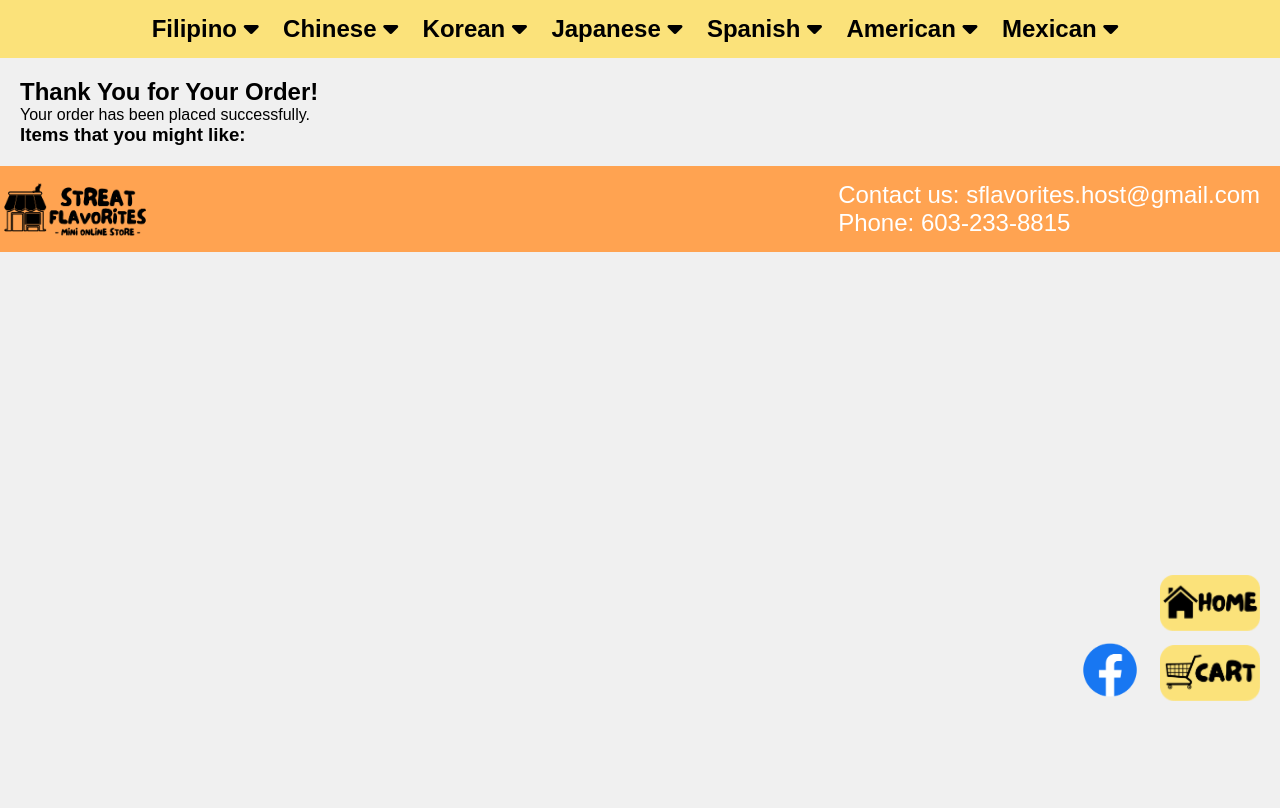
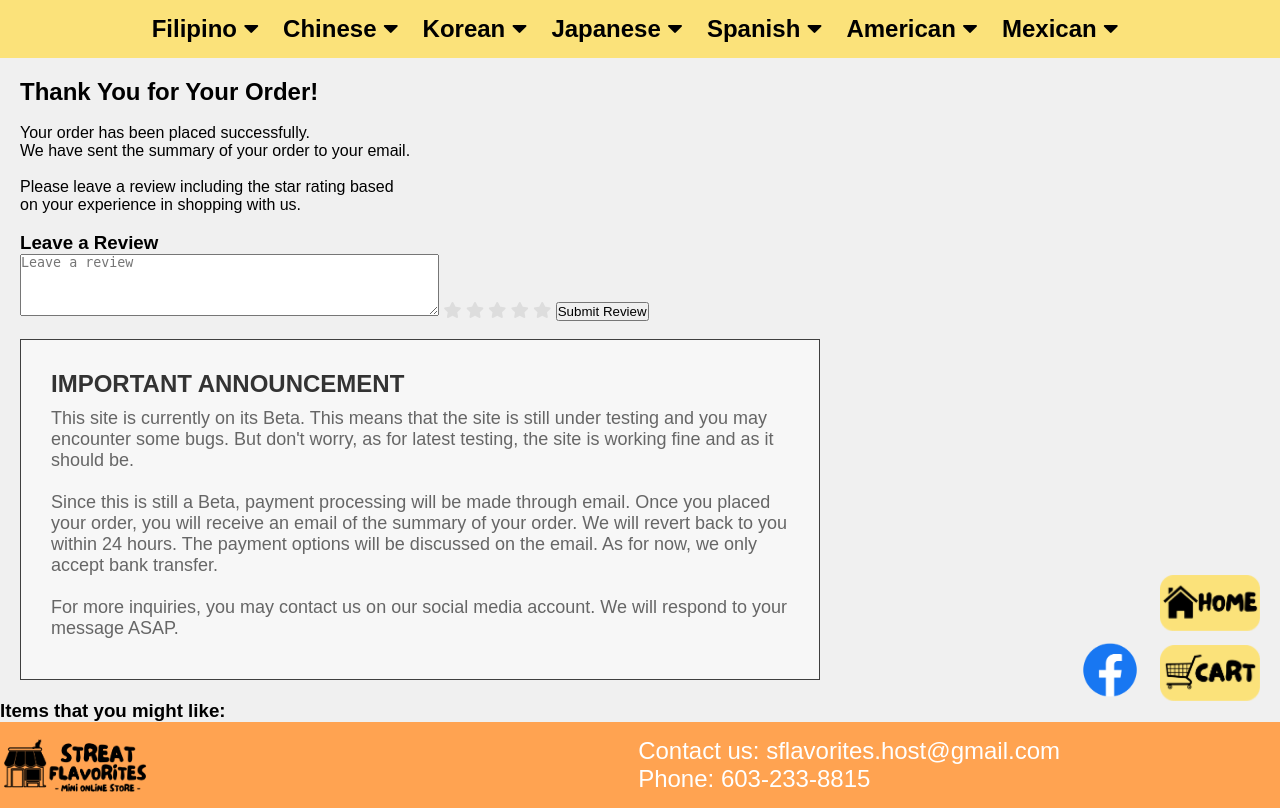
Before and after one commit to aaaar0n/Streat_Flavorites, a Django app: page /order_completed/ in a window 1280 px wide; the page is wider, and only the part inside the window is pictured. Shown: the part 79-887 px from the top of that part. Before the commit the page ends 780 px from the top of that part, so only its background shows below. Run offline with Django 4.2, Linux system fonts and the light colour scheme; data comes from the database, SQL or seed files in the repository; both versions use the stored data as it was after the commit.

Commit message:
Added a review function including stars from users

```diff
--- a/streat_flavorites/admin.py
+++ b/streat_flavorites/admin.py
@@ -1,5 +1,5 @@
 from django.contrib import admin
-from .models import Category, Subcategory, Item, Banner
+from .models import Category, Subcategory, Item, Banner, Review
 from .forms import ItemForm
 
 class ItemAdmin(admin.ModelAdmin):
@@ -24,3 +24,4 @@ class SubcategoryAdmin(admin.ModelAdmin):
 admin.site.register(Category)
 admin.site.register(Subcategory, SubcategoryAdmin)
 admin.site.register(Item, ItemAdmin)
+admin.site.register(Review)
--- a/streat_flavorites/models.py
+++ b/streat_flavorites/models.py
@@ -42,3 +42,9 @@ class Banner(models.Model):
     title = models.CharField(max_length=100)
     description = models.TextField()
     url = models.URLField(blank=True)  # Add a URL field
+
+class Review(models.Model):
+    user = models.ForeignKey(User, on_delete=models.CASCADE)
+    review_text = models.TextField()
+    rating = models.PositiveIntegerField(choices=[(i, i) for i in range(1, 6)], default=0)
+    timestamp = models.DateTimeField(auto_now_add=True)
--- a/streat_flavorites/static/css/base_styles.css
+++ b/streat_flavorites/static/css/base_styles.css
@@ -263,13 +263,9 @@ a {
     margin-right: 10px;
 }
 
-.footer h1 {
-    margin: 0;
-    padding: 10px 0;
-}
-
 .footer-contact {
     padding-right: 20px; /* Add space on the right for contact details */
+    margin-right: 200px;
 }
 
 .separator-line {
--- /dev/null
+++ b/streat_flavorites/static/css/order_completed.css
@@ -0,0 +1,17 @@
+/* Styling for star rating */
+.star-rating {
+    display: inline-block;
+}
+
+.star-rating input[type="radio"] {
+    display: none;
+}
+
+.star-rating label {
+    color: #ddd;
+    cursor: pointer;
+}
+
+.star-rating input[type="radio"]:checked ~ label {
+    color: #FFA351;
+}
--- a/streat_flavorites/templates/checkout.html
+++ b/streat_flavorites/templates/checkout.html
@@ -48,4 +48,6 @@
         </div>
     </div>
 
+    <br><hr class="separator-line"><br>
+
 {% endblock %}
--- a/streat_flavorites/templates/index.html
+++ b/streat_flavorites/templates/index.html
@@ -72,7 +72,7 @@
                 {% endfor %}
             </ul>
         </div>
-        <hr class="separator-line">
+        <br><hr class="separator-line"> <br>
     {% endfor %}
 </div>
 
--- a/streat_flavorites/templates/item_detail.html
+++ b/streat_flavorites/templates/item_detail.html
@@ -63,7 +63,7 @@
                 {% endfor %}
             </div>
         </div>
-        <br>
+        <br><hr class="separator-line"><br>
 
 
     <script>
--- a/streat_flavorites/templates/order_completed.html
+++ b/streat_flavorites/templates/order_completed.html
@@ -1,8 +1,40 @@
 {% extends 'base.html' %}
+
+{% load static %}
 
 {% block title %}Thank You{% endblock %}
 
 {% block content %}
-    <h2>Thank You for Your Order!</h2>
+    <link rel="stylesheet" type="text/css" href="{% static 'css/order_completed.css' %}">
+    <link rel="stylesheet" href="https://cdnjs.cloudflare.com/ajax/libs/font-awesome/5.15.3/css/all.min.css">
+    <link rel="stylesheet" href="{% static 'css/checkout.css' %}">
+
+    <h2>Thank You for Your Order!</h2><br>
     <p>Your order has been placed successfully.</p>
+    <p>We have sent the summary of your order to your email.</p>
+    <br>
+    <p>Please leave a review including the star rating based</p>
+    <p>on your experience in shopping with us.</p>
+    <br>
+
+    <h3>Leave a Review</h3>
+    <form method="post" action="{% url 'save_review' %}">
+        {% csrf_token %}
+        <textarea name="review" rows="4" cols="50" placeholder="Leave a review"></textarea>
+        <div class="star-rating">
+            <input type="radio" name="rating" value="1" id="1star"><label for="1star"><i class="fas fa-star"></i></label>
+            <input type="radio" name="rating" value="2" id="2stars"><label for="2stars"><i class="fas fa-star"></i></label>
+            <input type="radio" name="rating" value="3" id="3stars"><label for="3stars"><i class="fas fa-star"></i></label>
+            <input type="radio" name="rating" value="4" id="4stars"><label for="4stars"><i class="fas fa-star"></i></label>
+            <input type="radio" name="rating" value="5" id="5stars"><label for="5stars"><i class="fas fa-star"></i></label>
+        </div>
+        <button type="submit">Submit Review</button>
+    </form>
+    <br>
+    <div class="checkout-container"></div>
+        <div class="announcement-box">
+            <h3>IMPORTANT ANNOUNCEMENT</h3>
+            <p>{{ announcement|linebreaksbr }}</p>
+        </div>
+    </div>
 {% endblock %}
--- a/streat_flavorites/urls.py
+++ b/streat_flavorites/urls.py
@@ -15,4 +15,5 @@ urlpatterns = [
     path('search/', views.search_items, name='search_items'),
     path('adjust_cart/<int:item_id>/', views.adjust_cart, name='adjust_cart'),
     path('order_completed/', views.order_completed, name='order_completed'),
+    path('save_review/', views.save_review, name='save_review'),
 ]
--- a/streat_flavorites/views.py
+++ b/streat_flavorites/views.py
@@ -1,5 +1,5 @@
 from django.shortcuts import render, get_object_or_404, redirect
-from .models import Category, Subcategory, Item, Banner
+from .models import Category, Subcategory, Item, Banner, Review
 from .models import Cart, CartItem
 from random import sample
 from django.http import JsonResponse
@@ -215,7 +215,11 @@ def order_confirmation(request):
 
 def order_completed(request):
     categories = Category.objects.all()
-    context_dict = {'categories': categories}
+    announcement_message = (
+        "This site is currently on its Beta. This means that the site is still under testing and you may encounter some bugs. But don't worry, as for latest testing, the site is working fine and as it should be.\n\n"
+        "Since this is still a Beta, payment processing will be made through email. Once you placed your order, you will receive an email of the summary of your order. We will revert back to you within 24 hours. The payment options will be discussed on the email. As for now, we only accept bank transfer.\n\n"
+        "For more inquiries, you may contact us on our social media account. We will respond to your message ASAP.")
+    context_dict = {'categories': categories, 'announcement': announcement_message}
     return render(request, 'order_completed.html', context_dict)
 
 def like_item(request, item_id):
@@ -229,3 +233,11 @@ def generate_unique_code():
     characters = string.ascii_letters + string.digits
     code = ''.join(random.choice(characters) for _ in range(10))
     return code
+
+def save_review(request):
+    if request.method == 'POST':
+        review_text = request.POST.get('review')
+        rating = request.POST.get('rating')
+        if review_text and rating:
+            Review.objects.create(user=request.user, review_text=review_text, rating=rating)
+    return redirect('order_completed')  # Replace with the appropriate URL
```
Also changed, not shown: db.sqlite3, streat_flavorites/migrations/0013_review.py (added), streat_flavorites/migrations/0014_review_rating.py (added).
